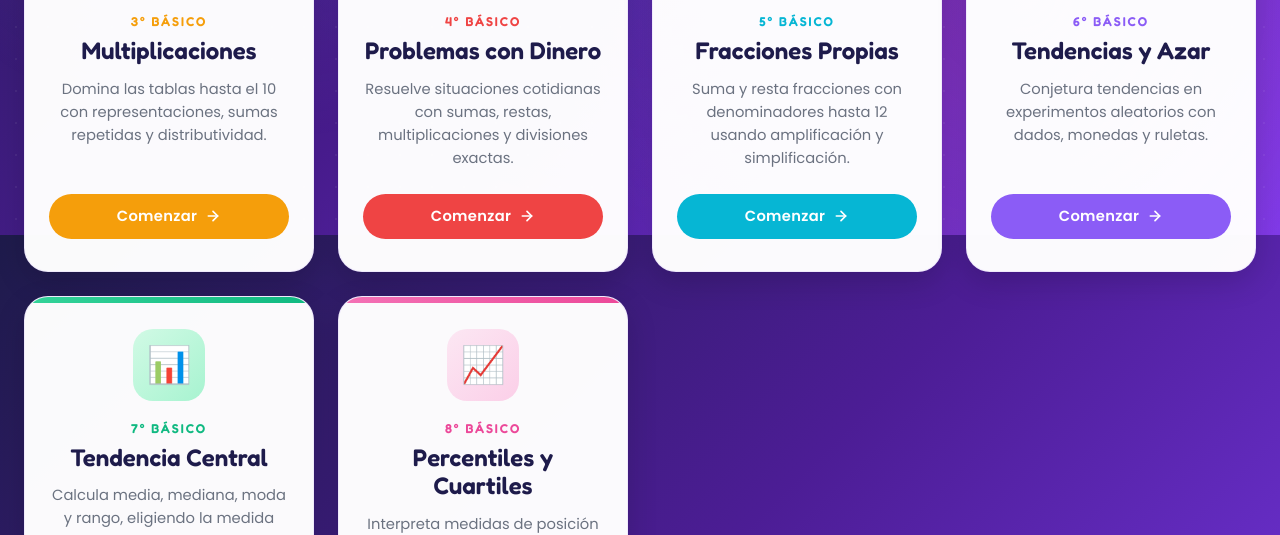
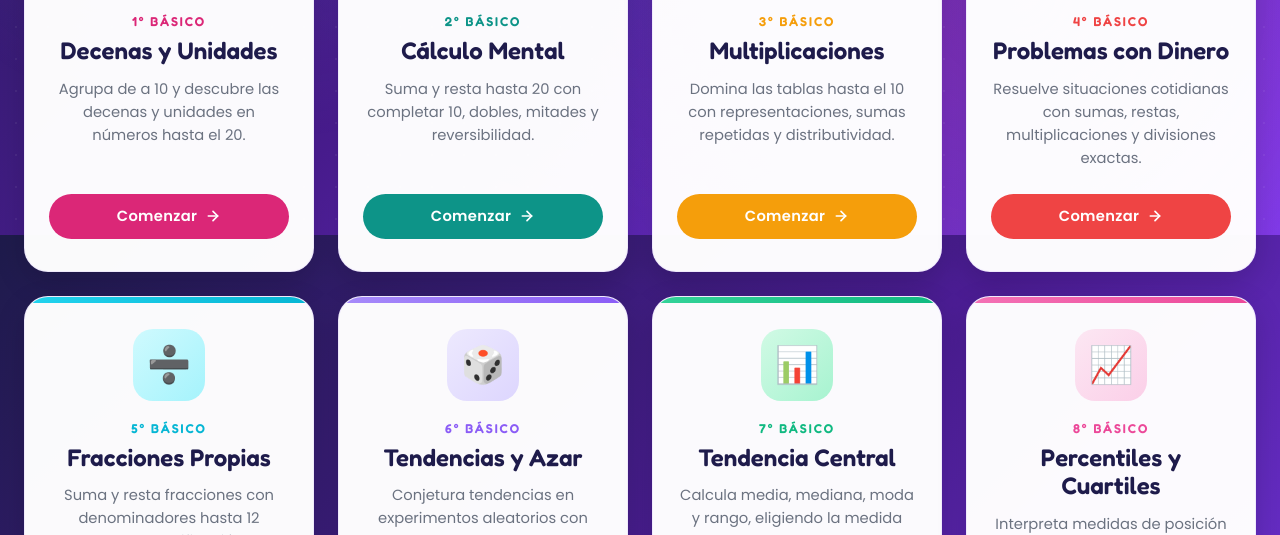
Before and after one commit to josechaparro-Droid/estudiodirigidomatematicas, a plain HTML site: page index.html in a window 1280 px wide. Shown: the part 565-1100 px from the top of the page. Drawn offline with Linux system fonts and the light colour scheme.

Commit message:
Update index.html

```diff
--- a/index.html
+++ b/index.html
@@ -3,7 +3,7 @@
 <head>
     <meta charset="UTF-8">
     <meta name="viewport" content="width=device-width, initial-scale=1.0">
-    <title>Hub de Aprendizaje · Estudio Dirigido Matemática 3° a 8° Básico</title>
+    <title>Hub de Aprendizaje · Estudio Dirigido Matemática 1° a 8° Básico</title>
     <link rel="preconnect" href="https://fonts.googleapis.com">
     <link rel="preconnect" href="https://fonts.gstatic.com" crossorigin>
     <link href="https://fonts.googleapis.com/css2?family=Fredoka:wght@400;500;600;700&family=Poppins:wght@300;400;500;600;700;800&display=swap" rel="stylesheet">
@@ -220,12 +220,15 @@
             height: 8px;
         }
 
-        .card:nth-child(1) { animation-delay: 0.15s; }
-        .card:nth-child(2) { animation-delay: 0.25s; }
-        .card:nth-child(3) { animation-delay: 0.35s; }
-        .card:nth-child(4) { animation-delay: 0.45s; }
-        .card:nth-child(5) { animation-delay: 0.55s; }
-        .card:nth-child(6) { animation-delay: 0.65s; }
+        /* Animaciones escalonadas para 8 tarjetas */
+        .card:nth-child(1) { animation-delay: 0.10s; }
+        .card:nth-child(2) { animation-delay: 0.18s; }
+        .card:nth-child(3) { animation-delay: 0.26s; }
+        .card:nth-child(4) { animation-delay: 0.34s; }
+        .card:nth-child(5) { animation-delay: 0.42s; }
+        .card:nth-child(6) { animation-delay: 0.50s; }
+        .card:nth-child(7) { animation-delay: 0.58s; }
+        .card:nth-child(8) { animation-delay: 0.66s; }
 
         .card-icon {
             width: 72px;
@@ -307,6 +310,19 @@
             transform: translateX(4px);
         }
 
+        /* Colores por nivel */
+        .card[data-level="1"] {
+            --card-accent: linear-gradient(90deg, #f472b6, #db2777);
+            --card-accent-color: #db2777;
+            --card-accent-hover: #be185d;
+            --card-icon-bg: linear-gradient(135deg, #fce7f3, #fbcfe8);
+        }
+        .card[data-level="2"] {
+            --card-accent: linear-gradient(90deg, #14b8a6, #0d9488);
+            --card-accent-color: #0d9488;
+            --card-accent-hover: #0f766e;
+            --card-icon-bg: linear-gradient(135deg, #ccfbf1, #99f6e4);
+        }
         .card[data-level="3"] {
             --card-accent: linear-gradient(90deg, #fbbf24, #f59e0b);
             --card-accent-color: #f59e0b;
@@ -428,6 +444,40 @@
         <!-- CARDS GRID -->
         <div class="cards-grid">
 
+            <!-- 1° Básico -->
+            <article class="card" data-level="1" onclick="abrirJuego('juego_1basico.html')">
+                <div class="card-icon">🏙️</div>
+                <div class="card-level">1° Básico</div>
+                <h2 class="card-title">Decenas y Unidades</h2>
+                <p class="card-description">
+                    Agrupa de a 10 y descubre las decenas y unidades en números hasta el 20.
+                </p>
+                <button class="card-button">
+                    Comenzar
+                    <svg viewBox="0 0 24 24" fill="none" stroke="currentColor" stroke-width="2.5" stroke-linecap="round" stroke-linejoin="round">
+                        <line x1="5" y1="12" x2="19" y2="12"></line>
+                        <polyline points="12 5 19 12 12 19"></polyline>
+                    </svg>
+                </button>
+            </article>
+
+            <!-- 2° Básico -->
+            <article class="card" data-level="2" onclick="abrirJuego('juego_2basico.html')">
+                <div class="card-icon">💰</div>
+                <div class="card-level">2° Básico</div>
+                <h2 class="card-title">Cálculo Mental</h2>
+                <p class="card-description">
+                    Suma y resta hasta 20 con completar 10, dobles, mitades y reversibilidad.
+                </p>
+                <button class="card-button">
+                    Comenzar
+                    <svg viewBox="0 0 24 24" fill="none" stroke="currentColor" stroke-width="2.5" stroke-linecap="round" stroke-linejoin="round">
+                        <line x1="5" y1="12" x2="19" y2="12"></line>
+                        <polyline points="12 5 19 12 12 19"></polyline>
+                    </svg>
+                </button>
+            </article>
+
             <!-- 3° Básico -->
             <article class="card" data-level="3" onclick="abrirJuego('juego_3basico.html')">
                 <div class="card-icon">⚡</div>
@@ -447,7 +497,7 @@
 
             <!-- 4° Básico -->
             <article class="card" data-level="4" onclick="abrirJuego('juego_4basico.html')">
-                <div class="card-icon">💰</div>
+                <div class="card-icon">💵</div>
                 <div class="card-level">4° Básico</div>
                 <h2 class="card-title">Problemas con Dinero</h2>
                 <p class="card-description">
```
